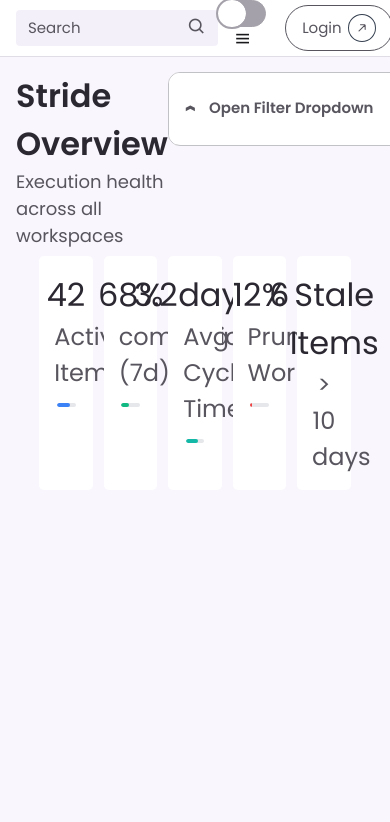
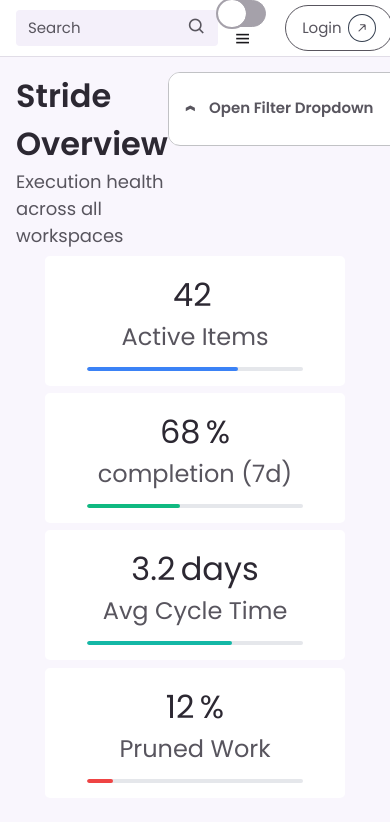
Before and after one commit to ISHariharan/Evolyn, a React (Create React App) app: page /stride/dashboard in a window 390 px wide. Shown: the top 822 px of the page. Built offline with nearby package versions, Linux system fonts and the light colour scheme.

Commit message:
Change : Removed Stale and added some css

```diff
--- a/src/Pages/StrideDashBoard/StrideDashBoard.scss
+++ b/src/Pages/StrideDashBoard/StrideDashBoard.scss
@@ -122,13 +122,13 @@
 
 .stride-dashboard-overview-container{
     display : flex;
-    justify-content: center;
-    gap: 3%;
+    justify-content: space-between;
+    gap: 1%;
 }
 
 .stride-dashboard-overview{
     margin-top: 2%;
-    width: 15%;
+    width: 300px;
     background-color: var(--container-color);
     border-radius : 5px;
     padding: 15px;
@@ -172,3 +172,12 @@
     border-radius: 999px;
     transition: width 0.4s ease;
 }
+
+@media screen and (max-width: 1024px){
+    .stride-dashboard-overview-container{
+        display : flex;
+        justify-content: center;
+        gap: 1%;
+        flex-wrap: wrap;
+    }
+}
--- a/src/Pages/StrideDashBoard/StrideDashBoard.tsx
+++ b/src/Pages/StrideDashBoard/StrideDashBoard.tsx
@@ -34,13 +34,6 @@ const StrideDashBoard = () => {
         progress: 12,
         progress_color : '#EF4444',
     },
-    {
-        value : '6',
-        metric : 'Stale Items',
-        content : '> 10 days',
-        progress: 0,
-        progress_color : "",
-    }
   ]
 
   return (
```
